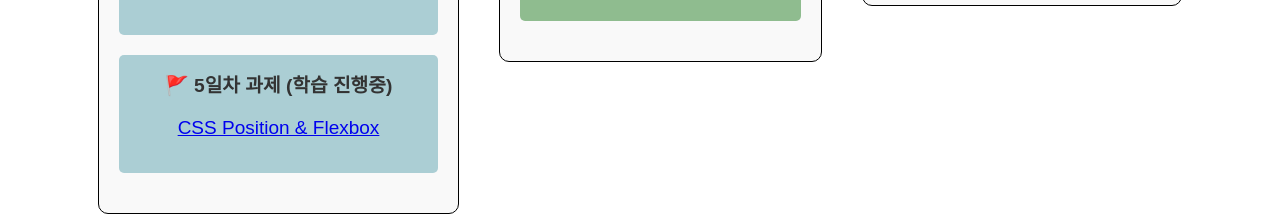
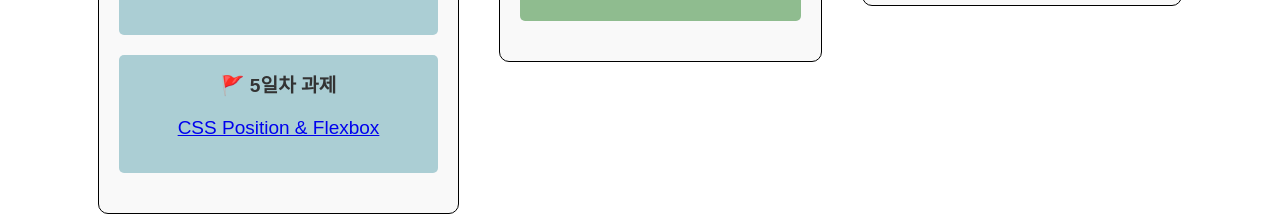
Before and after one commit to spacedustz/Markup-CSS, a React (Vite) app in the folder React/: page / in a window 1280 px wide. Shown: the part 628-844 px from the top of the page. Built offline with nearby package versions, Linux system fonts and the light colour scheme; no server answers.

Commit message:
과제5 완료 처리

```diff
--- a/React/src/components/TodayReport.tsx
+++ b/React/src/components/TodayReport.tsx
@@ -136,7 +136,7 @@ const Home = () => (
                     </DayDiv>
 
                     <DayDiv>
-                        <AssignmentTitle>🚩 5일차 과제 (학습 진행중)</AssignmentTitle>
+                        <AssignmentTitle>🚩 5일차 과제</AssignmentTitle>
                         <Link to="/Day-05-Assignment"><PFont>CSS Position & Flexbox</PFont></Link>
                     </DayDiv>
                 </StyledContainer>
```
